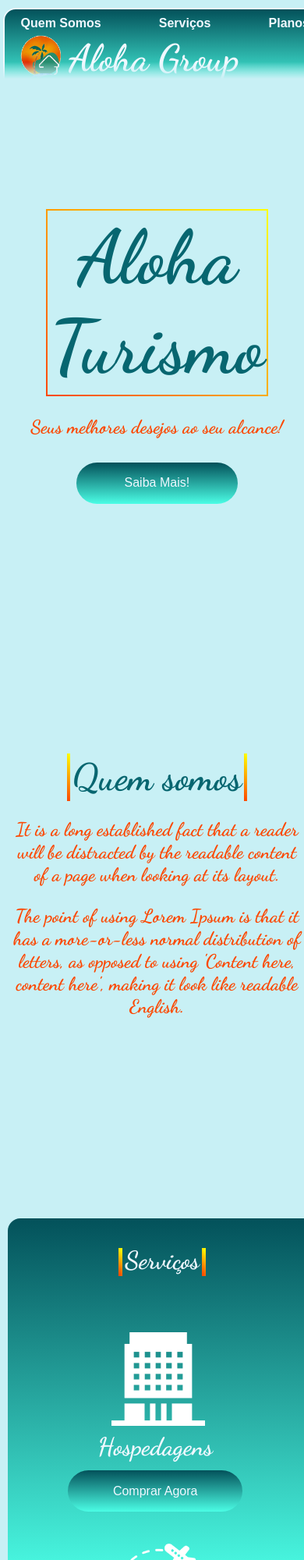
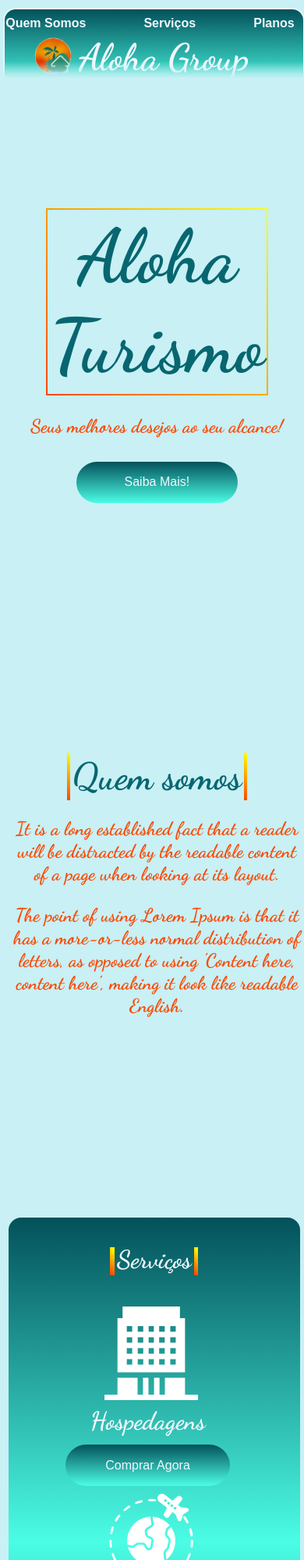
Before and after one commit to CHCLopes/FlexBoxTraining-AlohaGroupLandingPage, a plain HTML site: page index.html in a window 390 px wide. Shown: the top 2000 px of the page at 78% size. Drawn offline with Linux system fonts and the light colour scheme.

Commit message:
fontes e mrgens

```diff
--- a/index.html
+++ b/index.html
@@ -92,7 +92,7 @@
           <div>
             <img src="./images/icon-3.png" alt="roteiros personalizados">
           </div>
-          <p class="min-space">Roteiros Personalizados</p>
+          <p class="min-space">Roteiros</p>
           <a class="btn" href="#">Comprar Agora</a>
         </div>
       </div>
--- a/mobile.css
+++ b/mobile.css
@@ -4,13 +4,13 @@
   }
 
   header {
-    width: 100%;
+    width: 95%;
     height: fit-content;
   }
 
   #menu {
     flex-direction: column-reverse;
-    width: 100%;
+    width: 95%;
     justify-items: space-between;
   }
 
@@ -31,6 +31,7 @@
     margin-left: 2%;
     width: 90%;
     height: auto;
+    justify-content: center;
   }
 
   #logo h1{
@@ -60,7 +61,7 @@
  }
 
   #servicos{
-    width: 100vw;
+    width: 93%;
     height: fit-content;
     margin-left: 2%;
   }
@@ -88,7 +89,7 @@
   }
 
   #planos{
-    width: 100vw;
+    width: 95%;
     height: fit-content;
     margin-left: 2%;
   }
@@ -99,14 +100,6 @@
     font-size: 2em;
     margin-top: 2rem;
     margin-left: 35%;
-  }
-
-
-  .item-servico{
-    display: flex;
-    justify-itens: center;
-    font-size: 1em;
-    margin-top: 2rem;
   }
 
   .list-planos{
```
